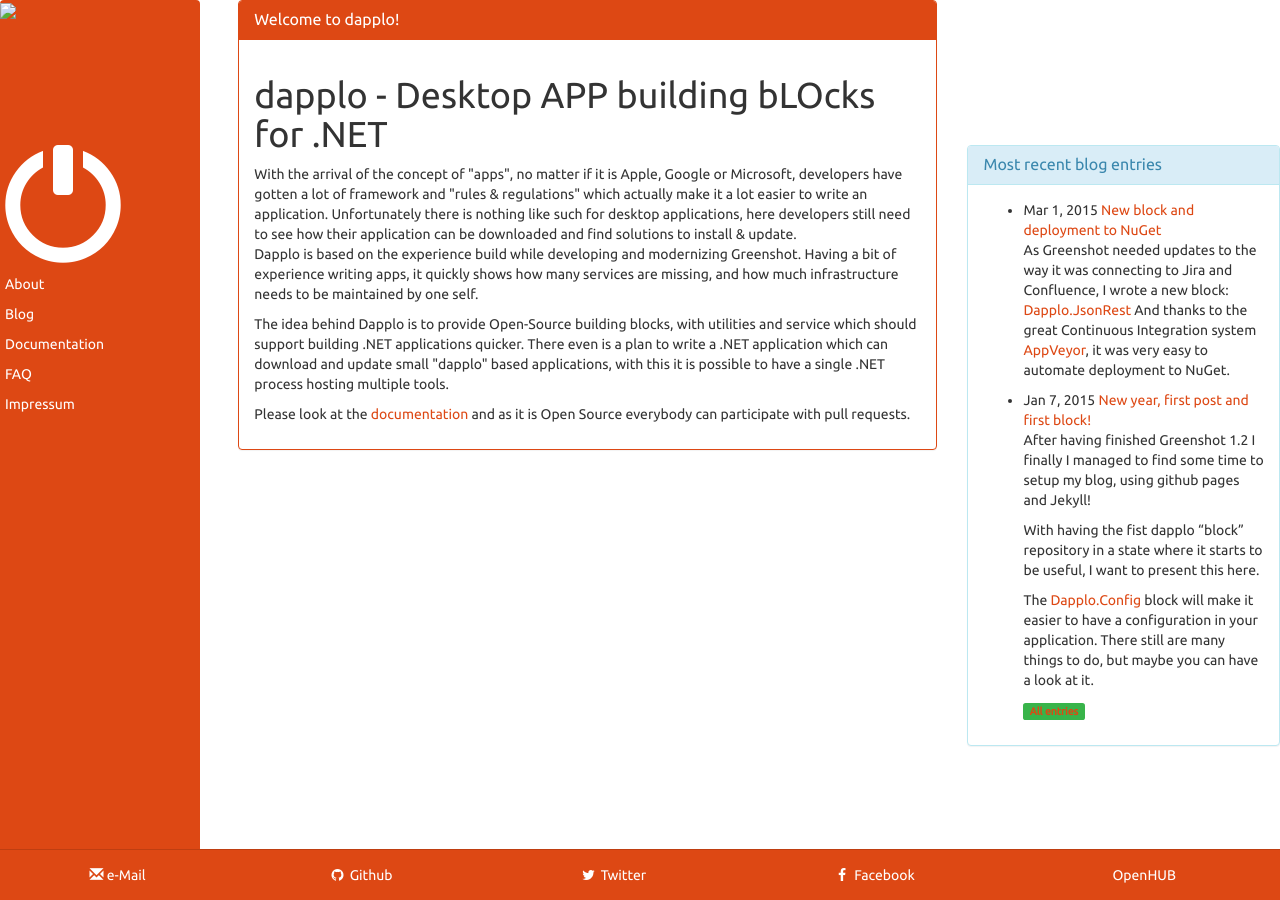
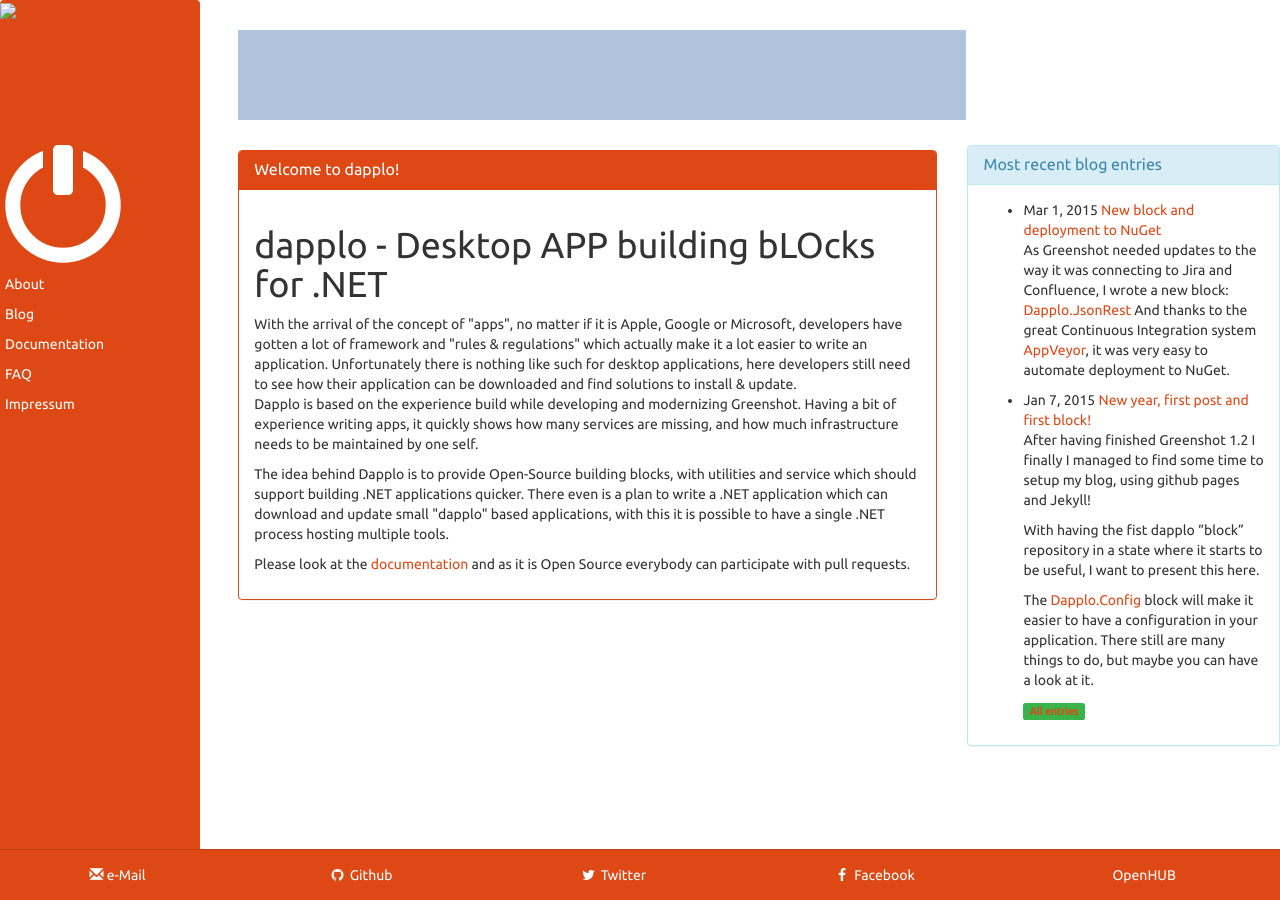
Before and after one commit to dapplo/dapplo.github.io, a Jekyll site: the page built from pages/index.html, in a window 1280 px wide. Built offline with Jekyll 4.4.1, drawn with Linux system fonts in a browser that asks for light colours; Markdown is read by kramdown in place of the engine named in the settings.

Commit message:
Small fixes, and trying to show the ad in a box.

```diff
--- a/_includes/content-header.html
+++ b/_includes/content-header.html
@@ -1 +1,5 @@
-{% include googleadtop.html %}
+<div style="height: 150px; width: 100%;">
+	<div style="margin-left: auto; margin-right: auto; width: 728px; height: 90px; position: relative; top: 50%; transform: translateY(-50%);display: table;">
+		<div style="display: table-cell; vertical-align: middle; background-color: #b0c4de; text-align: center;">{% include googleadtop.html %}</div>
+	</div>
+</div>
--- a/_includes/googleadtop.html
+++ b/_includes/googleadtop.html
@@ -1,4 +1,3 @@
-<script async src="//pagead2.googlesyndication.com/pagead/js/adsbygoogle.js"></script>
 <!-- Top Ad unit -->
 <ins class="adsbygoogle"
      style="display:block"
--- a/_includes/head.html
+++ b/_includes/head.html
@@ -12,6 +12,7 @@
 	<link rel="stylesheet" href="{{ '/css/site.css' | prepend: site.baseurl }}"></link>
 	<script src="{{ '/js/jquery-1.11.0.min.js' | prepend: site.baseurl }}"></script>
 	<script src="{{ '/js/bootstrap-3.2.0.min.js' | prepend: site.baseurl }}"></script>
+	<script async src="//pagead2.googlesyndication.com/pagead/js/adsbygoogle.js"></script>
 	<!-- HTML5 Shim and Respond.js IE8 support of HTML5 elements and media queries -->
 	<!--[if lt IE 9]>
 		<script src="https://oss.maxcdn.com/html5shiv/3.7.2/html5shiv.min.js"></script>
```
